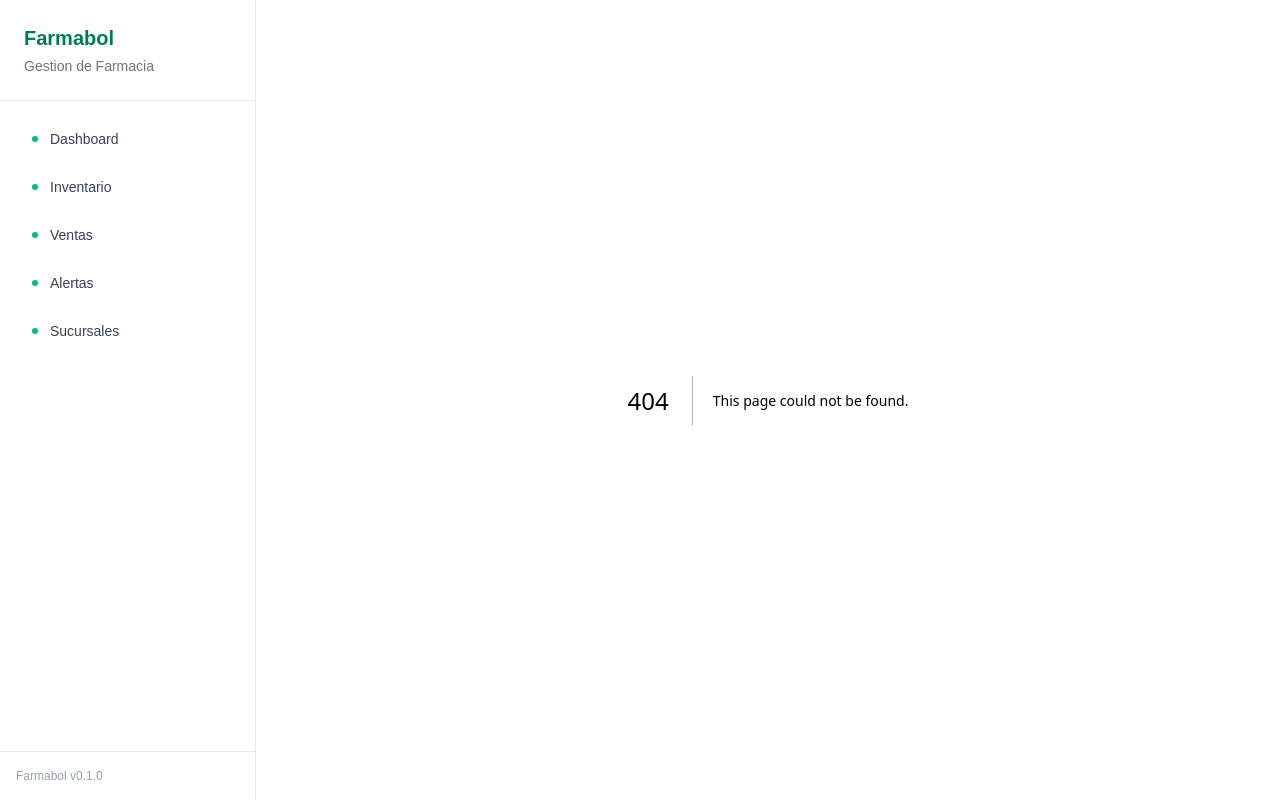
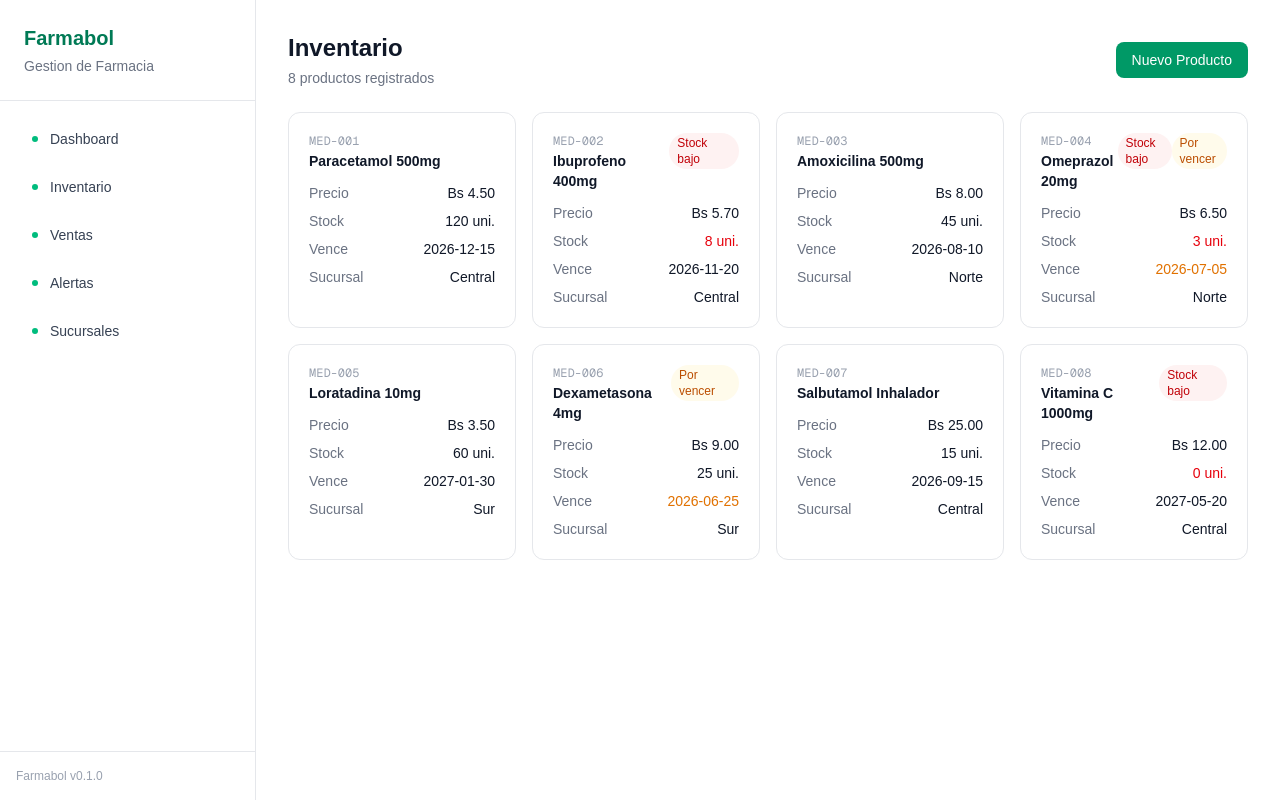
Before and after one commit to Aldoffacha/evGrupal, a Next.js app: page /inventario in a window 1280 px wide. Before the commit this address had no page. Built offline with nearby package versions, Linux system fonts and the light colour scheme.

Commit message:
feat: agregar pagina de inventario con listado de productos

```diff
--- /dev/null
+++ b/src/app/inventario/nuevo/page.tsx
@@ -0,0 +1,11 @@
+import { FormProducto } from "@/components/forms/FormProducto";
+
+export default function NuevoProductoPage() {
+  return (
+    <div className="p-8 max-w-2xl mx-auto">
+      <h1 className="text-2xl font-bold text-gray-900 mb-1">Nuevo Producto</h1>
+      <p className="text-sm text-gray-500 mb-8">Registra un nuevo producto en el inventario</p>
+      <FormProducto />
+    </div>
+  )
+}
--- /dev/null
+++ b/src/app/inventario/page.tsx
@@ -0,0 +1,38 @@
+import Link from "next/link";
+import { ProductoCard } from "@/components/ui/ProductoCard";
+
+const productos = [
+  { id: "1", codigo: "MED-001", nombre: "Paracetamol 500mg", precio: 4.50, stock: 120, stockMinimo: 20, fechaVencimiento: "2026-12-15", sucursalId: "s1", sucursal: "Central", createdAt: "2026-01-15" },
+  { id: "2", codigo: "MED-002", nombre: "Ibuprofeno 400mg", precio: 5.70, stock: 8, stockMinimo: 15, fechaVencimiento: "2026-11-20", sucursalId: "s1", sucursal: "Central", createdAt: "2026-01-15" },
+  { id: "3", codigo: "MED-003", nombre: "Amoxicilina 500mg", precio: 8.00, stock: 45, stockMinimo: 10, fechaVencimiento: "2026-08-10", sucursalId: "s2", sucursal: "Norte", createdAt: "2026-02-01" },
+  { id: "4", codigo: "MED-004", nombre: "Omeprazol 20mg", precio: 6.50, stock: 3, stockMinimo: 10, fechaVencimiento: "2026-07-05", sucursalId: "s2", sucursal: "Norte", createdAt: "2026-02-01" },
+  { id: "5", codigo: "MED-005", nombre: "Loratadina 10mg", precio: 3.50, stock: 60, stockMinimo: 15, fechaVencimiento: "2027-01-30", sucursalId: "s3", sucursal: "Sur", createdAt: "2026-01-20" },
+  { id: "6", codigo: "MED-006", nombre: "Dexametasona 4mg", precio: 9.00, stock: 25, stockMinimo: 5, fechaVencimiento: "2026-06-25", sucursalId: "s3", sucursal: "Sur", createdAt: "2026-03-10" },
+  { id: "7", codigo: "MED-007", nombre: "Salbutamol Inhalador", precio: 25.00, stock: 15, stockMinimo: 5, fechaVencimiento: "2026-09-15", sucursalId: "s1", sucursal: "Central", createdAt: "2026-01-15" },
+  { id: "8", codigo: "MED-008", nombre: "Vitamina C 1000mg", precio: 12.00, stock: 0, stockMinimo: 10, fechaVencimiento: "2027-05-20", sucursalId: "s1", sucursal: "Central", createdAt: "2026-04-01" },
+]
+
+export default function InventarioPage() {
+  return (
+    <div className="p-8">
+      <div className="flex items-center justify-between mb-6">
+        <div>
+          <h1 className="text-2xl font-bold text-gray-900">Inventario</h1>
+          <p className="text-sm text-gray-500 mt-1">{productos.length} productos registrados</p>
+        </div>
+        <Link
+          href="/inventario/nuevo"
+          className="inline-flex items-center px-4 py-2 bg-emerald-600 text-white text-sm font-medium rounded-lg hover:bg-emerald-700 transition-colors"
+        >
+          Nuevo Producto
+        </Link>
+      </div>
+
+      <div className="grid grid-cols-1 sm:grid-cols-2 lg:grid-cols-3 xl:grid-cols-4 gap-4">
+        {productos.map((p) => (
+          <ProductoCard key={p.id} {...p} />
+        ))}
+      </div>
+    </div>
+  )
+}
```
